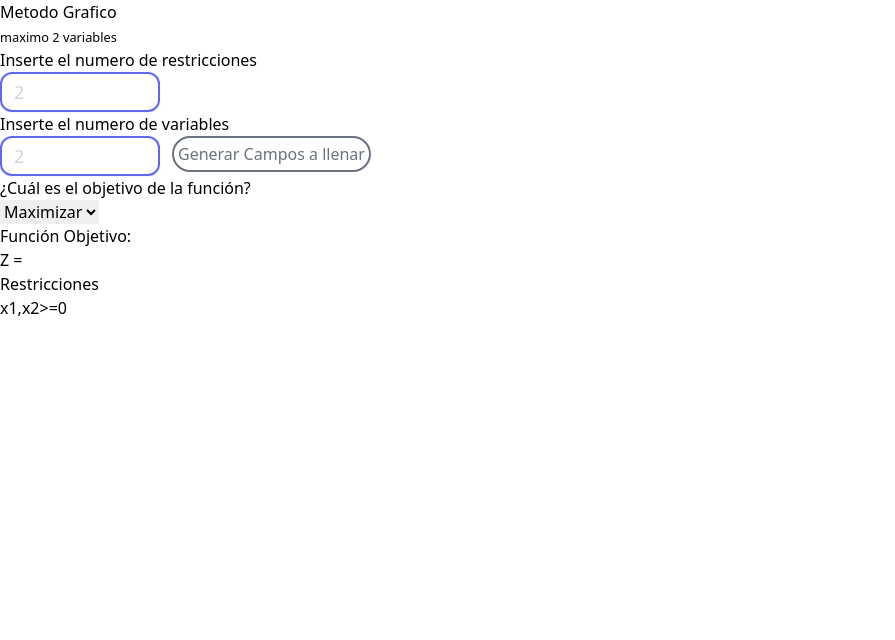
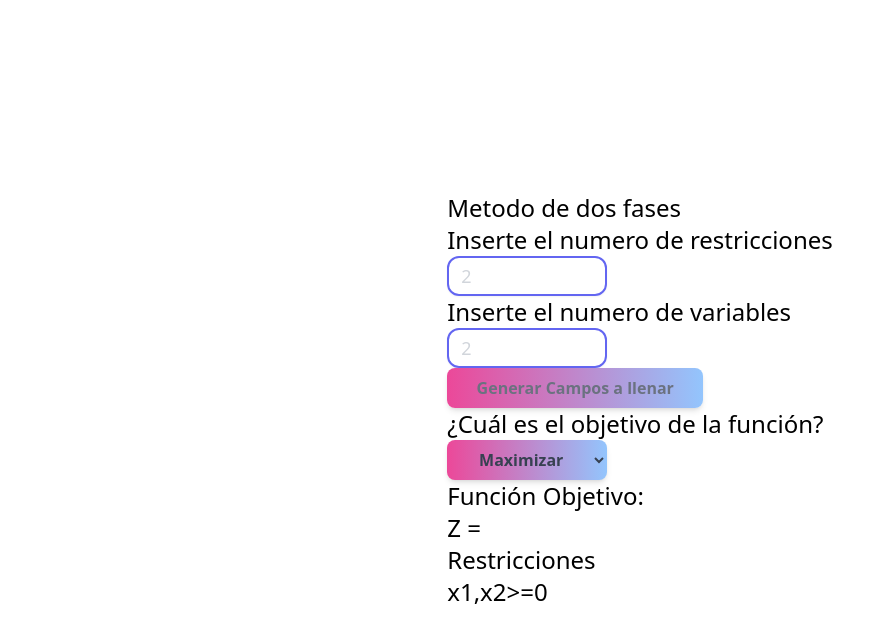
Before and after one commit to Sergio-a11/SimplexDosFases, a SvelteKit app: page / in a window 1280 px wide. Shown: the top 640 px of the page, without its empty margins (0-895 px from the left). Built offline with nearby package versions, Linux system fonts and the light colour scheme.

Commit message:
colores de los botones en la principal y decorado de la matriz, modificacion de archivo app.css

```diff
--- a/src/app.css
+++ b/src/app.css
@@ -5,10 +5,82 @@
 
 @layer components {
   .button {
-    @apply bg-blue-500 text-white font-bold py-2 px-4 border-b-4 border-blue-700 rounded
+    @apply py-2 px-4 bg-gradient-to-r from-pink-500 to-blue-300 text-white w-40 transition ease-in duration-200 text-center text-base font-semibold shadow-md rounded-lg;
   }
 
   .input {
     @apply w-40 pt-1 pb-1 pl-3 text-lg font-normal text-indigo-700 placeholder-indigo-400 uppercase bg-transparent border-2 border-indigo-500 shadow-sm rounded-xl;
   }
+
+  .BotonGenerarCampos {
+    @apply py-2 px-4 bg-gradient-to-r from-pink-500 to-blue-300 text-white w-64 transition ease-in duration-200 text-center text-base font-semibold shadow-md rounded-lg;
+  }
+
+  .Deslizable {
+    @apply py-2 px-4 bg-gradient-to-r from-pink-500 to-blue-300 text-gray-700 w-40 transition ease-in duration-200 text-center text-base font-semibold shadow-md rounded-lg;
+  }
+
+  .signos {
+    @apply bg-gradient-to-r from-pink-500 to-blue-300 text-gray-700 w-20 transition ease-in duration-200 text-center text-base font-semibold shadow-md mx-4
+  }
+
+  .titulo {
+    @apply text-2xl;
+  }
+
+  .tituloG {
+    @apply text-2xl;
+  }
+
+  .cj {
+    @apply py-2 px-4 bg-red-600 text-white w-20 transition ease-in duration-200 text-center text-base font-semibold shadow-md opacity-70 cursor-not-allowed rounded-lg
+  }
+
+  .valores-cj {
+    @apply py-2 px-4 bg-red-600 text-white w-20 transition ease-in duration-200 text-center text-base font-semibold shadow-md opacity-70 cursor-not-allowed rounded-lg
+  }
+
+  .cx {
+    @apply py-2 px-4 bg-red-600 text-white w-20 transition ease-in duration-200 text-center text-base font-semibold shadow-md opacity-70 cursor-not-allowed rounded-lg
+  }
+
+  .bi {
+    @apply py-2 px-4 bg-blue-600 text-white w-20 transition ease-in duration-200 text-center text-base font-semibold shadow-md opacity-70 cursor-not-allowed rounded-lg
+  }
+
+  .valor-var-artificial {
+    @apply py-2 px-4 bg-red-600 text-white w-20 transition ease-in duration-200 text-center text-base font-semibold shadow-md opacity-70 cursor-not-allowed rounded-lg
+  }
+
+  .celda {
+    @apply py-2 px-4 bg-red-600 text-white w-20 transition ease-in duration-200 text-center text-base font-semibold shadow-md opacity-70 cursor-not-allowed rounded-lg
+  }
+
+  .letra-var-artificial {
+    @apply py-2 px-4 bg-red-600 text-white w-20 transition ease-in duration-200 text-center text-base font-semibold shadow-md opacity-70 cursor-not-allowed rounded-lg
+  }
+
+  .valor-bi {
+    @apply py-2 px-4 bg-red-600 text-white w-20 transition ease-in duration-200 text-center text-base font-semibold shadow-md opacity-70 cursor-not-allowed rounded-lg
+  }
+
+  .zj-cj {
+    @apply py-2 px-4 bg-purple-600 text-white w-20 transition ease-in duration-200 text-center text-base font-semibold shadow-md opacity-70 cursor-not-allowed rounded-lg
+  }
+
+  .valores-zj-cj {
+    @apply py-2 px-4 bg-purple-600 text-white w-20 transition ease-in duration-200 text-center text-base font-semibold shadow-md opacity-70 cursor-not-allowed rounded-lg
+  }
+
+  .z {
+    @apply py-2 px-4 bg-purple-600 text-white w-20 transition ease-in duration-200 text-center text-base font-semibold shadow-md opacity-70 cursor-not-allowed rounded-lg
+  }
+
+  .valor-z {
+    @apply py-2 px-4 bg-purple-600 text-white w-20 transition ease-in duration-200 text-center text-base font-semibold shadow-md opacity-70 cursor-not-allowed rounded-lg
+  }
+
+  .xb {
+    @apply py-2 px-4 bg-blue-600 text-white w-20 transition ease-in duration-200 text-center text-base font-semibold shadow-md opacity-70 cursor-not-allowed rounded-lg
+  }
 }
--- a/src/components/Method/button-generate-matrix.svelte
+++ b/src/components/Method/button-generate-matrix.svelte
@@ -30,6 +30,6 @@
 	disabled
 	on:click={handleClick}
 	id="botonGenerarMatriz"
-	class="absolute px-1 py-1 ml-3 text-indigo-500 border-2 border-indigo-500 rounded-full disabled:border-gray-500 disabled:text-gray-500"
+	class="BotonGenerarCampos disabled:border-gray-500 disabled:text-gray-500"
 	>Generar Campos a llenar
 </button>
--- a/src/components/Method/input-restrictions.svelte
+++ b/src/components/Method/input-restrictions.svelte
@@ -5,7 +5,7 @@
 	}
 </script>
 
-<p>Inserte el numero de restricciones</p>
+<p class="titulo">Inserte el numero de restricciones</p>
 <input
 	type="number"
 	name="txtRestriction"
@@ -15,7 +15,7 @@
 	min="1"
 	on:change={update}
 />
-<p>Inserte el numero de variables</p>
+<p class="titulo">Inserte el numero de variables</p>
 <input
 	type="number"
 	name="txtvariables"
--- a/src/routes/+layout.svelte
+++ b/src/routes/+layout.svelte
@@ -3,3 +3,12 @@
 </script>
 
 <slot />
+
+<style>
+	:global(body) {
+		place-content: center;
+		display: grid;
+		min-height: 100vh;
+		min-width: 80vh;
+	}
+</style>
--- a/src/routes/+page.svelte
+++ b/src/routes/+page.svelte
@@ -39,22 +39,21 @@
 	}
 </script>
 
-<h1>Metodo Grafico</h1>
-<small>maximo 2 variables</small>
+<h1 class="tituloG">Metodo de dos fases</h1>
 <InputRestrictions />
 <ButtonGenerateMatrix on:generate={handleRestriction} />
-<p>¿Cuál es el objetivo de la función?</p>
-<select name="operation" id="signoZ">
+<p class="titulo">¿Cuál es el objetivo de la función?</p>
+<select name="operation" id="signoZ" class="Deslizable">
 	<option value="max">Maximizar</option>
 	<option value="min">Minimizar</option>
 </select>
-<p>Función Objetivo:</p>
-<span>Z = </span>
+<p class="titulo">Función Objetivo:</p>
+<p class="titulo">Z =</p>
 <div id="zFunction" />
 
-<p>Restricciones</p>
+<p class="titulo">Restricciones</p>
 <div id="matriz" />
-<p>x1,x2>=0</p>
+<p class="titulo">x1,x2>=0</p>
 
 <!--default cero-->
 {#if enable === true}
--- a/src/services/matrix.ts
+++ b/src/services/matrix.ts
@@ -5,8 +5,8 @@ import { Signo } from "./obj_ecuacion";
 
 function menuSigno(i: number = 0): string {
   return `
-  <select name="signo" id="signo${i}">
-  <option value = "lt" > <= </option>
+  <select class="signos" name="signo" id="signo${i}">
+  <option value = "lt" selected > <= </option>
   <option value = "gt" > >= </option>
   <option value = "eq" > = </option>
   </select>`;
--- a/src/services/tabla_fase_1.ts
+++ b/src/services/tabla_fase_1.ts
@@ -11,7 +11,7 @@ export function generarTablaFase1(iteraciones: Array<Iteracion>) {
   iteraciones[0].valoresCj.forEach((cj) => {
     tabla += `<th class="valores-cj">${cj}</th>`
   })
-  tabla += `<th rowspan="2" class="xb" >xb</th><th rowspan="2">bi</th></tr><tr>`;
+  tabla += `<th rowspan="2" class="xb" >xb</th><th rowspan="2" class="bi">bi</th></tr><tr>`;
   tabla += `<th class="cx">CX</th>`
   iteraciones[0].variablesArtificialesTexto.forEach((e) => {
     tabla += `<td class="valores-cj">${e}</td>`
```
